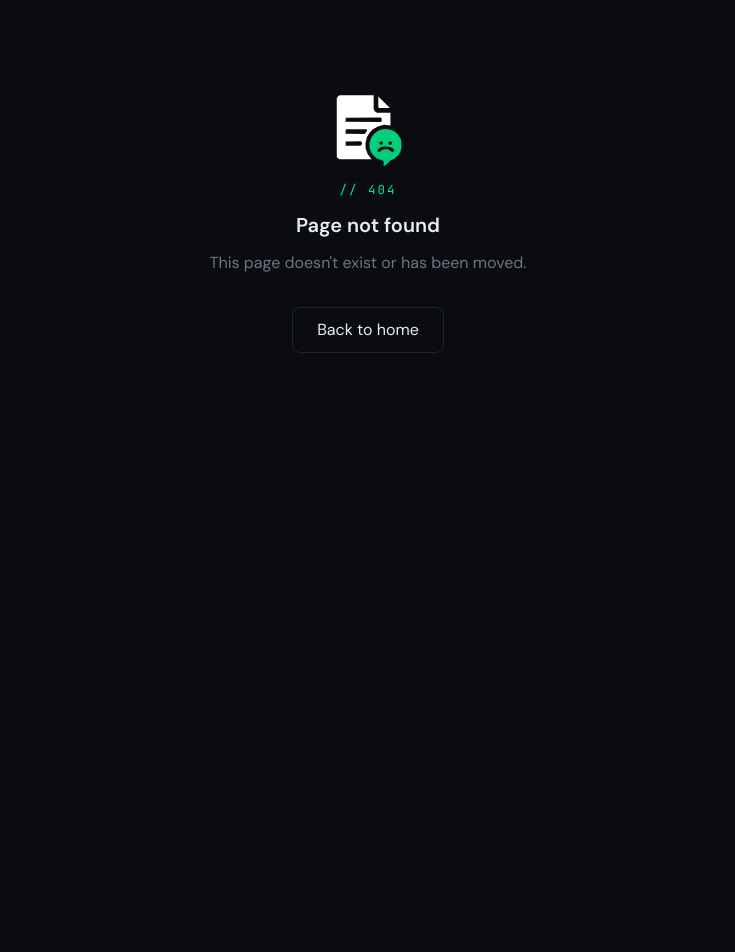
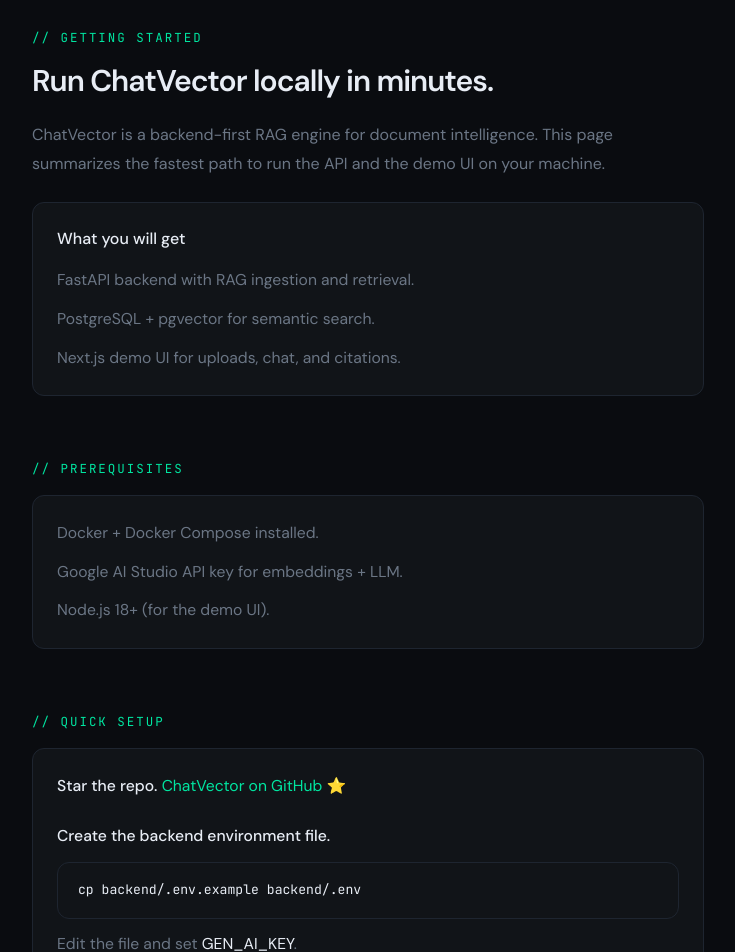
Before and after one commit to ariyibitomiwa611/chatvector-ai, a Next.js app in the folder frontend-demo/: page /getting-started in a window 1280 px wide. Before the commit this address had no page. Shown: the part 240-1192 px from the top of the page, without its empty margins (272-1007 px from the left). Before the commit the page ends 861 px from the top, so only its background shows below. Built offline with nearby package versions, Linux system fonts and the light colour scheme.

Commit message:
Codex/feat/getting started page (#226)
* feat: add getting started page

* chore: link readme in getting started

* chore: align getting started styling

* chore: polish getting started page

```diff
--- /dev/null
+++ b/frontend-demo/app/getting-started/page.tsx
@@ -0,0 +1,217 @@
+import Image from "next/image";
+
+const kickerClass =
+  "font-mono text-[0.78rem] uppercase tracking-[2px] text-accent";
+const bodyClass = "text-muted text-[1rem] leading-[1.8]";
+const cardClass =
+  "rounded-xl border border-border bg-surface p-6 transition-colors hover:border-accent/40";
+const codeClass =
+  "rounded-xl border border-border bg-surface px-5 py-4 font-mono text-[0.82rem] leading-[1.75] text-foreground";
+
+export default function GettingStartedPage() {
+  return (
+    <div className="min-h-screen bg-background text-foreground">
+      <main className="mx-auto flex w-full max-w-[720px] flex-col gap-16 px-6 pb-24 pt-16">
+        <div className="flex justify-center">
+          <Image
+            src="/redirect-logo.svg"
+            alt="ChatVector logo"
+            width={80}
+            height={80}
+            priority
+          />
+        </div>
+        <section className="space-y-6">
+          <p className={`${kickerClass} block mb-4`}>
+            {"// getting started"}
+          </p>
+          <h1 className="text-3xl font-bold leading-[1.1] tracking-[-1px]">
+            Run ChatVector locally in minutes.
+          </h1>
+          <p className={bodyClass}>
+            ChatVector is a backend-first RAG engine for document intelligence.
+            This page summarizes the fastest path to run the API and the demo UI
+            on your machine.
+          </p>
+          <div className={cardClass}>
+            <p className="text-foreground text-[1rem] font-medium">
+              What you will get
+            </p>
+            <ul className="mt-4 space-y-3 text-muted text-[0.98rem] leading-[1.7]">
+              <li>FastAPI backend with RAG ingestion and retrieval.</li>
+              <li>PostgreSQL + pgvector for semantic search.</li>
+              <li>Next.js demo UI for uploads, chat, and citations.</li>
+            </ul>
+          </div>
+        </section>
+
+        <section className="space-y-6">
+          <p className={`${kickerClass} block mb-4`}>{"// prerequisites"}</p>
+          <div className={cardClass}>
+            <ul className="space-y-3 text-muted text-[0.98rem] leading-[1.7]">
+              <li>Docker + Docker Compose installed.</li>
+              <li>Google AI Studio API key for embeddings + LLM.</li>
+              <li>Node.js 18+ (for the demo UI).</li>
+            </ul>
+          </div>
+        </section>
+
+        <section className="space-y-6">
+          <p className={`${kickerClass} block mb-4`}>{"// quick setup"}</p>
+          <div className={cardClass}>
+            <ol className="space-y-6 text-muted text-[0.98rem] leading-[1.7]">
+              <li>
+                <span className="text-foreground font-medium">Star the repo.</span>{" "}
+                <a
+                  className="text-accent underline decoration-transparent hover:decoration-accent"
+                  href="https://github.com/chatvector-ai/chatvector-ai"
+                  target="_blank"
+                  rel="noreferrer"
+                >
+                  ChatVector on GitHub
+                </a>{" "}
+                ⭐
+              </li>
+              <li>
+                <span className="text-foreground font-medium">
+                  Create the backend environment file.
+                </span>
+                <div className="mt-3">
+                  <pre className={codeClass}>cp backend/.env.example backend/.env</pre>
+                </div>
+                <p className="mt-3 text-muted text-[0.98rem] leading-[1.7]">
+                  Edit the file and set <span className="text-foreground">GEN_AI_KEY</span>.
+                </p>
+              </li>
+              <li>
+                <span className="text-foreground font-medium">
+                  Create the frontend environment file.
+                </span>
+                <div className="mt-3">
+                  <pre className={codeClass}>
+                    {`NEXT_PUBLIC_API_URL=http://localhost:8000`}
+                  </pre>
+                </div>
+                <p className="mt-3 text-muted text-[0.98rem] leading-[1.7]">
+                  Save this as <span className="text-foreground">frontend-demo/.env.local</span>.
+                </p>
+              </li>
+              <li>
+                <span className="text-foreground font-medium">
+                  Launch the backend stack.
+                </span>
+                <div className="mt-3">
+                  <pre className={codeClass}>docker compose up --build</pre>
+                </div>
+              </li>
+              <li>
+                <span className="text-foreground font-medium">
+                  Start the frontend demo.
+                </span>
+                <div className="mt-3 space-y-2">
+                  <pre className={codeClass}>cd frontend-demo</pre>
+                  <pre className={codeClass}>npm install</pre>
+                  <pre className={codeClass}>npm run dev</pre>
+                </div>
+                <p className="mt-3 text-muted text-[0.98rem] leading-[1.7]">
+                  Frontend runs at <span className="text-foreground">http://localhost:3000</span>.
+                </p>
+              </li>
+            </ol>
+          </div>
+        </section>
+
+        <section className="space-y-6">
+          <p className={`${kickerClass} block mb-4`}>{"// test the api"}</p>
+          <p className={bodyClass}>
+            Once the containers are up, hit the root endpoint and open Swagger
+            UI. Then try the three core endpoints to upload a document, check
+            status, and ask questions.
+          </p>
+          <div className={cardClass}>
+            <div className="space-y-3 text-muted text-[0.98rem] leading-[1.7]">
+              <p>
+                Root: <span className="text-foreground">http://localhost:8000</span>
+              </p>
+              <p>
+                Swagger UI:{" "}
+                <span className="text-foreground">http://localhost:8000/docs</span>
+              </p>
+            </div>
+            <div className="mt-6 space-y-4">
+              <pre className={codeClass}>
+                {`POST /upload    -> upload a PDF, returns document_id\nGET  /documents/{document_id}/status\nPOST /chat      -> ask questions with citations`}
+              </pre>
+            </div>
+          </div>
+        </section>
+
+        <section className="space-y-6">
+          <p className={`${kickerClass} block mb-4`}>{"// docker commands"}</p>
+          <div className={cardClass}>
+            <div className="overflow-x-auto">
+              <table className="w-full border-collapse text-left text-[0.95rem] text-muted">
+                <thead>
+                  <tr className="border-b border-border">
+                    <th className="py-3 pr-4 font-medium text-foreground">Command</th>
+                    <th className="py-3 font-medium text-foreground">Purpose</th>
+                  </tr>
+                </thead>
+                <tbody className="divide-y divide-border">
+                  <tr className="transition-colors hover:bg-accent/5">
+                    <td className="py-3 pr-4 font-mono text-foreground">
+                      docker compose up --build
+                    </td>
+                    <td className="py-3">Start API + database</td>
+                  </tr>
+                  <tr className="transition-colors hover:bg-accent/5">
+                    <td className="py-3 pr-4 font-mono text-foreground">
+                      docker compose down
+                    </td>
+                    <td className="py-3">Stop containers</td>
+                  </tr>
+                  <tr className="transition-colors hover:bg-accent/5">
+                    <td className="py-3 pr-4 font-mono text-foreground">
+                      docker compose logs -f api
+                    </td>
+                    <td className="py-3">Tail API logs</td>
+                  </tr>
+                  <tr className="transition-colors hover:bg-accent/5">
+                    <td className="py-3 pr-4 font-mono text-foreground">
+                      docker compose up db
+                    </td>
+                    <td className="py-3">Run database only</td>
+                  </tr>
+                  <tr className="transition-colors hover:bg-accent/5">
+                    <td className="py-3 pr-4 font-mono text-foreground">
+                      docker compose down -v
+                    </td>
+                    <td className="py-3">Stop and remove data volumes</td>
+                  </tr>
+                </tbody>
+              </table>
+            </div>
+          </div>
+        </section>
+
+        <section className="space-y-6">
+          <p className={`${kickerClass} block mb-4`}>{"// next steps"}</p>
+          <div className={`${cardClass} mt-2`}>
+            <p className={bodyClass}>
+              For full setup details, see the{" "}
+              <a
+                href="https://github.com/chatvector-ai/chatvector-ai/blob/main/README.md"
+                className="text-accent underline decoration-transparent hover:decoration-accent"
+                target="_blank"
+                rel="noreferrer"
+              >
+                README on GitHub
+              </a>
+              .
+            </p>
+          </div>
+        </section>
+      </main>
+    </div>
+  );
+}
```
